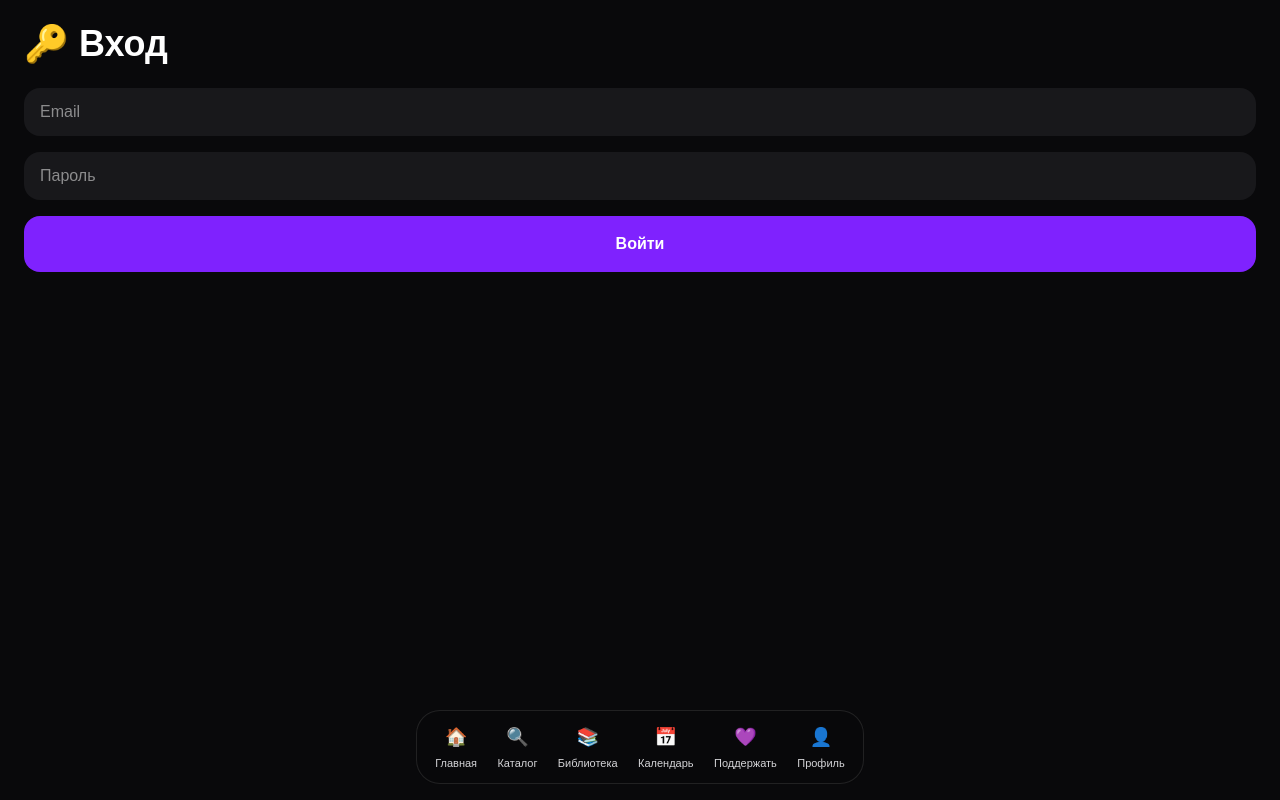
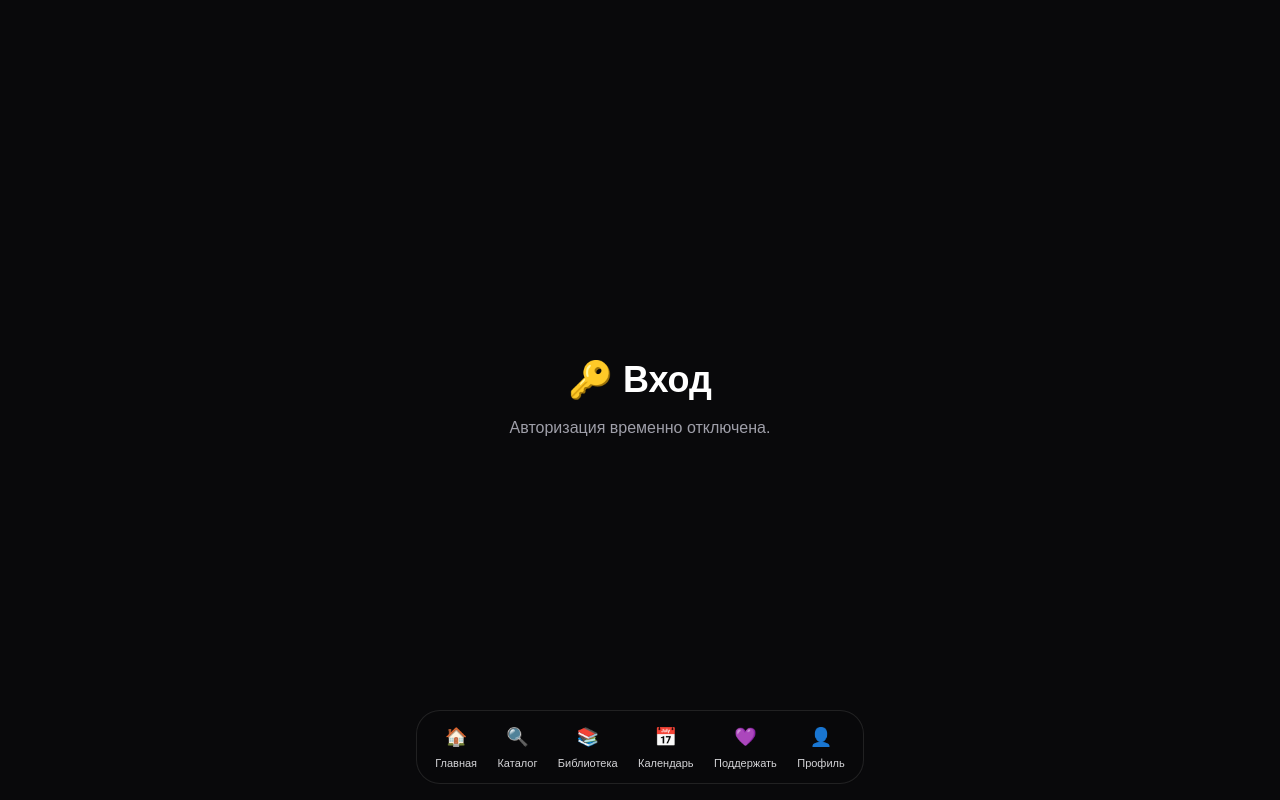
Before and after one commit to ReviManhwa/manhwa-app, a Next.js app: page /login in a window 1280 px wide. Built offline with nearby package versions, Linux system fonts and the light colour scheme.

Commit message:
Disable login

```diff
--- a/app/login/page.tsx
+++ b/app/login/page.tsx
@@ -1,50 +1,13 @@
 "use client";
 
-import { useState } from "react";
-import { supabase } from "@/lib/supabase";
-
 export default function LoginPage() {
-  const [email, setEmail] = useState("");
-  const [password, setPassword] = useState("");
-
-  async function login() {
-    const { error } = await supabase.auth.signInWithPassword({
-      email,
-      password,
-    });
-
-    if (error) {
-      alert(error.message);
-      return;
-    }
-
-    alert("Вход выполнен!");
-    window.location.href = "/profile";
-  }
-
   return (
-    <main className="min-h-screen bg-[#09090b] p-6 text-white">
-      <h1 className="mb-6 text-4xl font-black">🔑 Вход</h1>
-
-      <div className="grid gap-4">
-        <input
-          placeholder="Email"
-          className="rounded-2xl bg-zinc-900 px-4 py-3"
-          value={email}
-          onChange={(e) => setEmail(e.target.value)}
-        />
-
-        <input
-          placeholder="Пароль"
-          type="password"
-          className="rounded-2xl bg-zinc-900 px-4 py-3"
-          value={password}
-          onChange={(e) => setPassword(e.target.value)}
-        />
-
-        <button onClick={login} className="rounded-2xl bg-violet-600 py-4 font-bold">
-          Войти
-        </button>
+    <main className="min-h-screen bg-[#09090b] flex items-center justify-center text-white">
+      <div className="text-center">
+        <h1 className="text-4xl font-black mb-4">🔑 Вход</h1>
+        <p className="text-zinc-400">
+          Авторизация временно отключена.
+        </p>
       </div>
     </main>
   );
```
